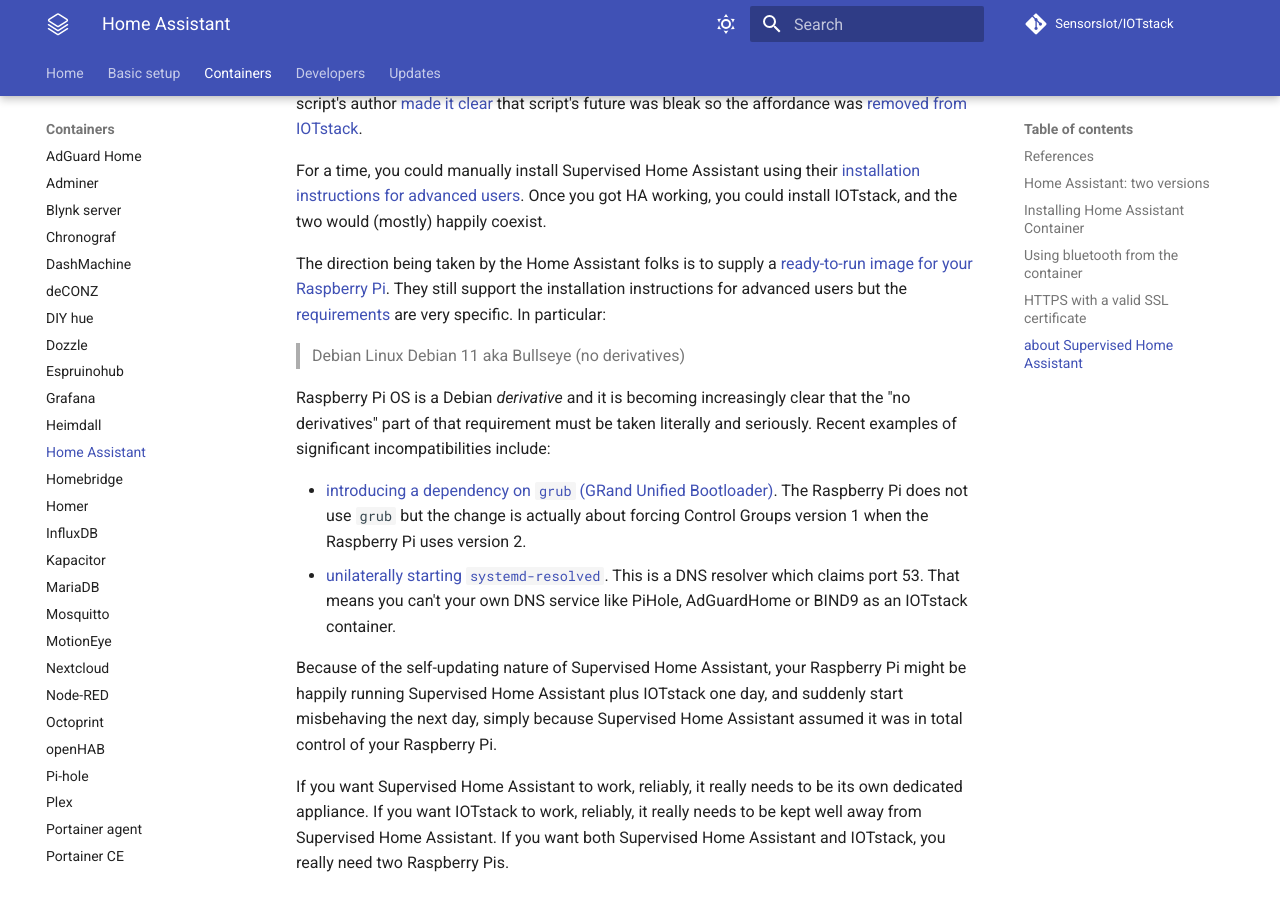
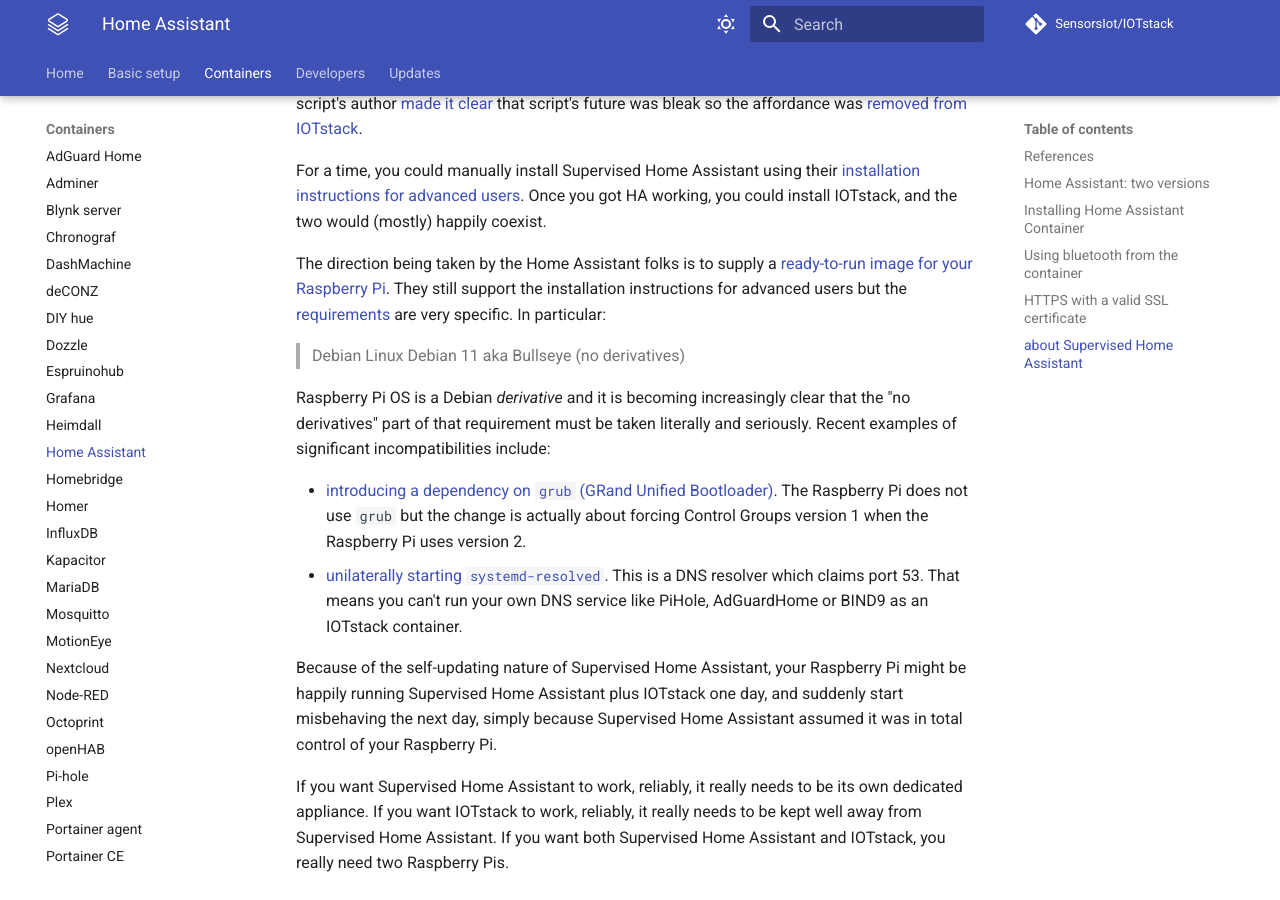
Before and after one commit to gcgarner/IOTstack, an MkDocs documentation site: the page built from docs/Containers/Home-Assistant.md, in a window 1280 px wide and 900 px high, scrolled down 5022 px. Built offline with MkDocs 1.6.1 and Material for MkDocs 9.7.7, drawn with Linux system fonts in a browser that asks for light colours; comment, search, counter and statistics services are not loaded.

Commit message:
doc/home-assistant typo
fixed minor typo in home assistant - about Supervised Home Assistant section.

```diff
--- a/docs/Containers/Home-Assistant.md
+++ b/docs/Containers/Home-Assistant.md
@@ -240,7 +240,7 @@
 Raspberry Pi OS is a Debian *derivative* and it is becoming increasingly clear that the "no derivatives" part of that requirement must be taken literally and seriously. Recent examples of significant incompatibilities include:
 
 * [introducing a dependency on `grub` (GRand Unified Bootloader)](https://github.com/home-assistant/supervised-installer/pull/201). The Raspberry Pi does not use `grub` but the change is actually about forcing Control Groups version 1 when the Raspberry Pi uses version 2.
-* [unilaterally starting `systemd-resolved`](https://github.com/home-assistant/supervised-installer/pull/202). This is a DNS resolver which claims port 53. That means you can't your own DNS service like PiHole, AdGuardHome or BIND9 as an IOTstack container.
+* [unilaterally starting `systemd-resolved`](https://github.com/home-assistant/supervised-installer/pull/202). This is a DNS resolver which claims port 53. That means you can't run your own DNS service like PiHole, AdGuardHome or BIND9 as an IOTstack container.
 
 Because of the self-updating nature of Supervised Home Assistant, your Raspberry Pi might be happily running Supervised Home Assistant plus IOTstack one day, and suddenly start misbehaving the next day, simply because Supervised Home Assistant assumed it was in total control of your Raspberry Pi.
 
```
